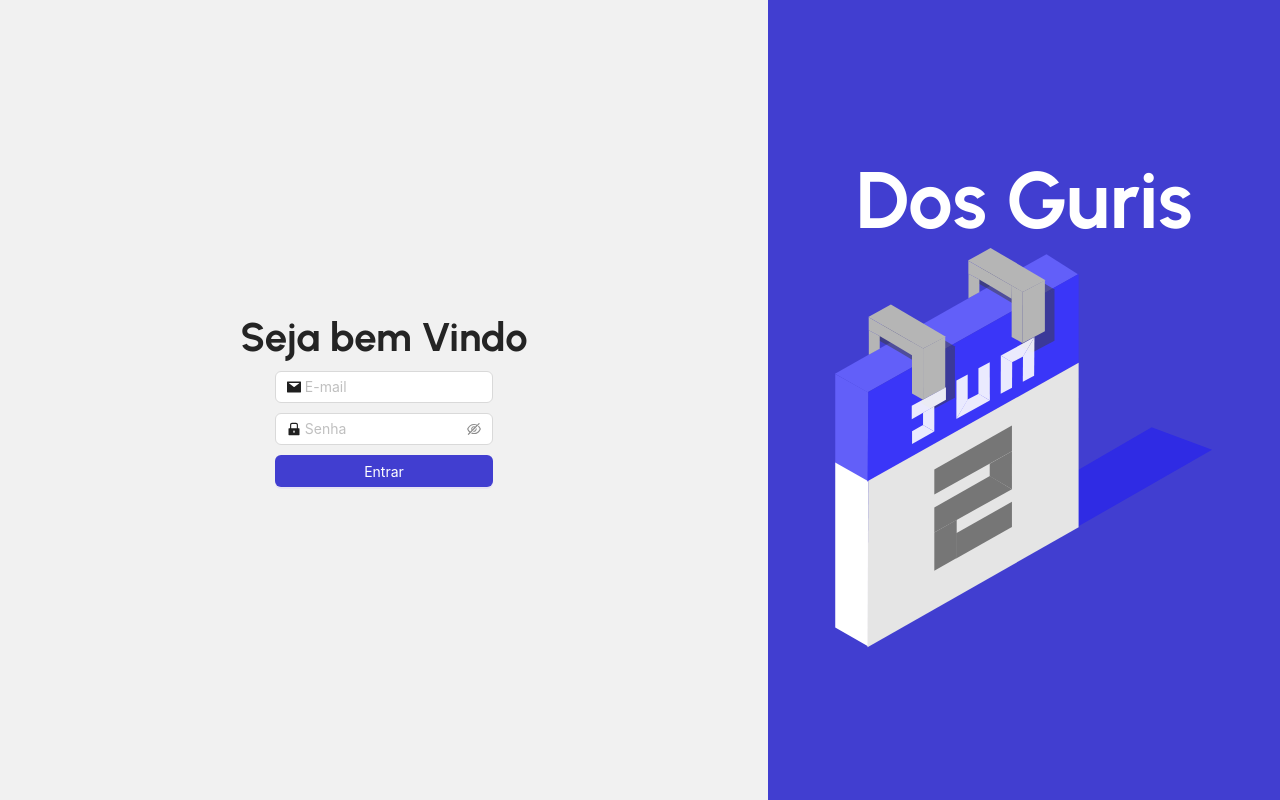
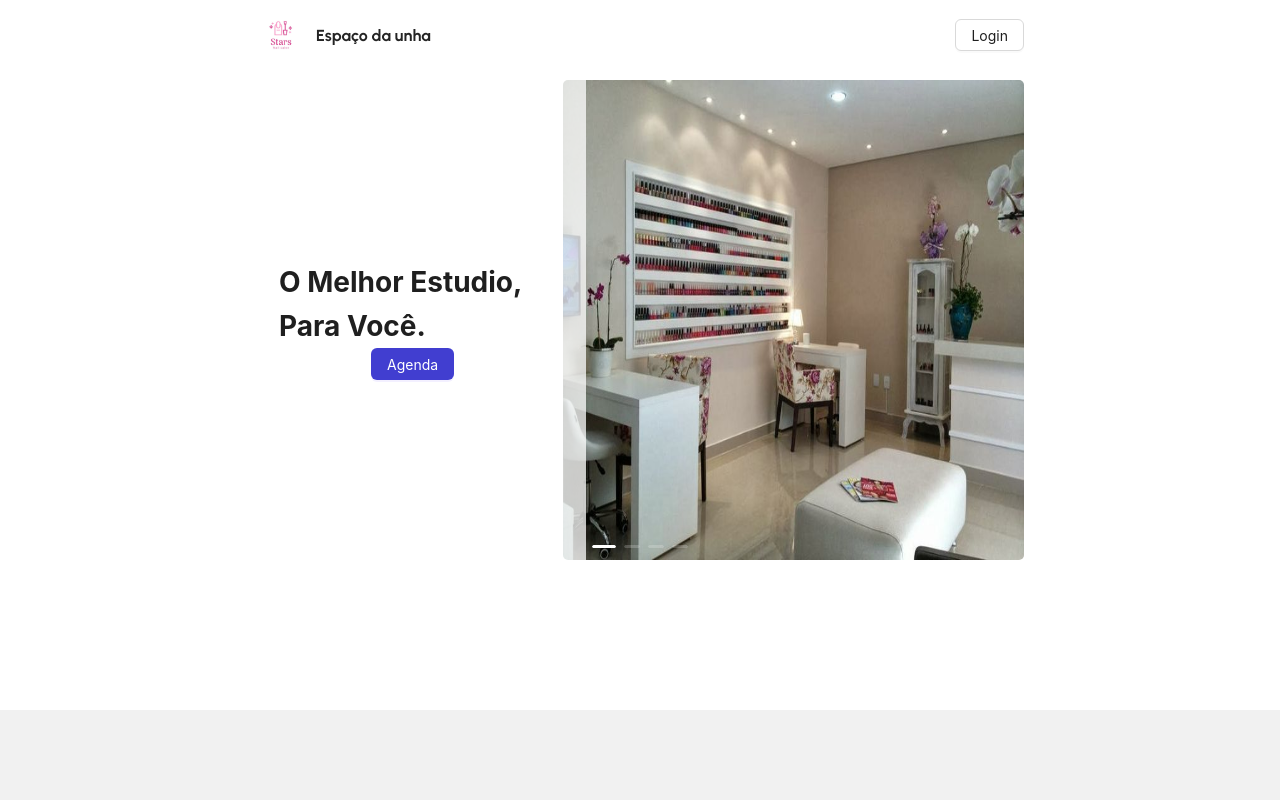
Before and after one commit to pabloSilva94/ma, a React (Vite) app: page / in a window 1280 px wide. Built offline with nearby package versions, Linux system fonts and the light colour scheme.

Commit message:
inicio da home

```diff
--- /dev/null
+++ b/src/components/Carousel/carrousel.css
@@ -0,0 +1,22 @@
+.subItem1{
+  position: relative;
+  left: 3%;
+  display: flex;
+  align-items: center;
+  justify-content: center;
+  flex-direction: column;
+  width: 40%;
+  border-right:40px solid rgba(255, 255, 255, 0.747);
+
+}
+.subItem2{
+  width: 60%;
+  display: flex;
+  align-items: center;
+  justify-content: center;
+}
+.subItem2 > img{
+  width: 100%;
+  height: 100%;
+  border-radius: 5px;
+}
--- /dev/null
+++ b/src/components/Carousel/index.jsx
@@ -0,0 +1,34 @@
+import React from "react";
+import { Button, Carousel } from "antd";
+import Estudio from '../../assets/estudio.jpg'
+import "./carrousel.css"
+
+const contentStyle = {
+  display:"flex",
+  height: "480px",
+};
+const CarouselApp = () => (
+  <Carousel >
+    <div>
+      <div style={contentStyle}>
+      <div className="subItem1">
+          <h1>O Melhor Estudio, Para Você. </h1>
+          <Button type="primary">Agenda</Button>
+        </div>
+        <div className="subItem2">
+          <img src={Estudio}/>
+        </div>
+      </div>
+    </div>
+    <div>
+      <h3 style={contentStyle}>2</h3>
+    </div>
+    <div>
+      <h3 style={contentStyle}>3</h3>
+    </div>
+    <div>
+      <h3 style={contentStyle}>4</h3>
+    </div>
+  </Carousel>
+);
+export default CarouselApp;
--- a/src/pages/home/home.css
+++ b/src/pages/home/home.css
@@ -1,5 +1,31 @@
-.lContainer{
+.hContainer{
     display: flex;
+    justify-content: center;
+    flex-direction: column;
     width: 100%;
     height: 100%;
 }
+.header{
+  display: flex;
+  justify-content: space-between;
+  width: 100%;
+  height: 70px;
+  padding:10px 20%;
+  background:#fff ;
+}
+.logo {
+  display: flex;
+  align-items: center;
+  gap: 10px;
+}
+.logo > img{
+  height: 50px;
+  border-radius: 5px;
+}
+.slider{
+  background: #fff;
+  width: 100%;
+  height: 80vh;
+  padding:10px 20%;
+
+}
--- a/src/pages/home/index.jsx
+++ b/src/pages/home/index.jsx
@@ -1,7 +1,24 @@
+import { Button, Space } from "antd";
+import Carousel from '../../components/Carousel'
+import Logo from "../../assets/logo.jpg";
+import "./home.css";
 function Home() {
   return (
-    <div className="hContainer"><h1>Olá home</h1></div>
-  )
+    <div className="hContainer">
+      <div className="header">
+        <div className="logo">
+          <img src={Logo} />
+          <h4>Espaço da unha</h4>
+        </div>
+        <Space>
+          <Button>Login</Button>
+        </Space>
+      </div>
+    <div className="slider">
+      <Carousel />
+    </div>
+    </div>
+  );
 }
 
-export default Home
+export default Home;
--- a/src/routes/index.jsx
+++ b/src/routes/index.jsx
@@ -5,9 +5,8 @@ import Home from '../pages/home'
 function MainRoutes(){
     return(
         <Routes>
-            <Route path='/' element={< Login/>}/>
+            <Route path='/' element={< Home/>}/>
             <Route path='/dashboard' element={< Dashboard/>}/>
-            <Route path='/home' element={< Home/>}/>
         </Routes>
     )
 }
```
Also changed, not shown: src/assets/estudio.jpg (added), src/assets/logo.jpg (added).
